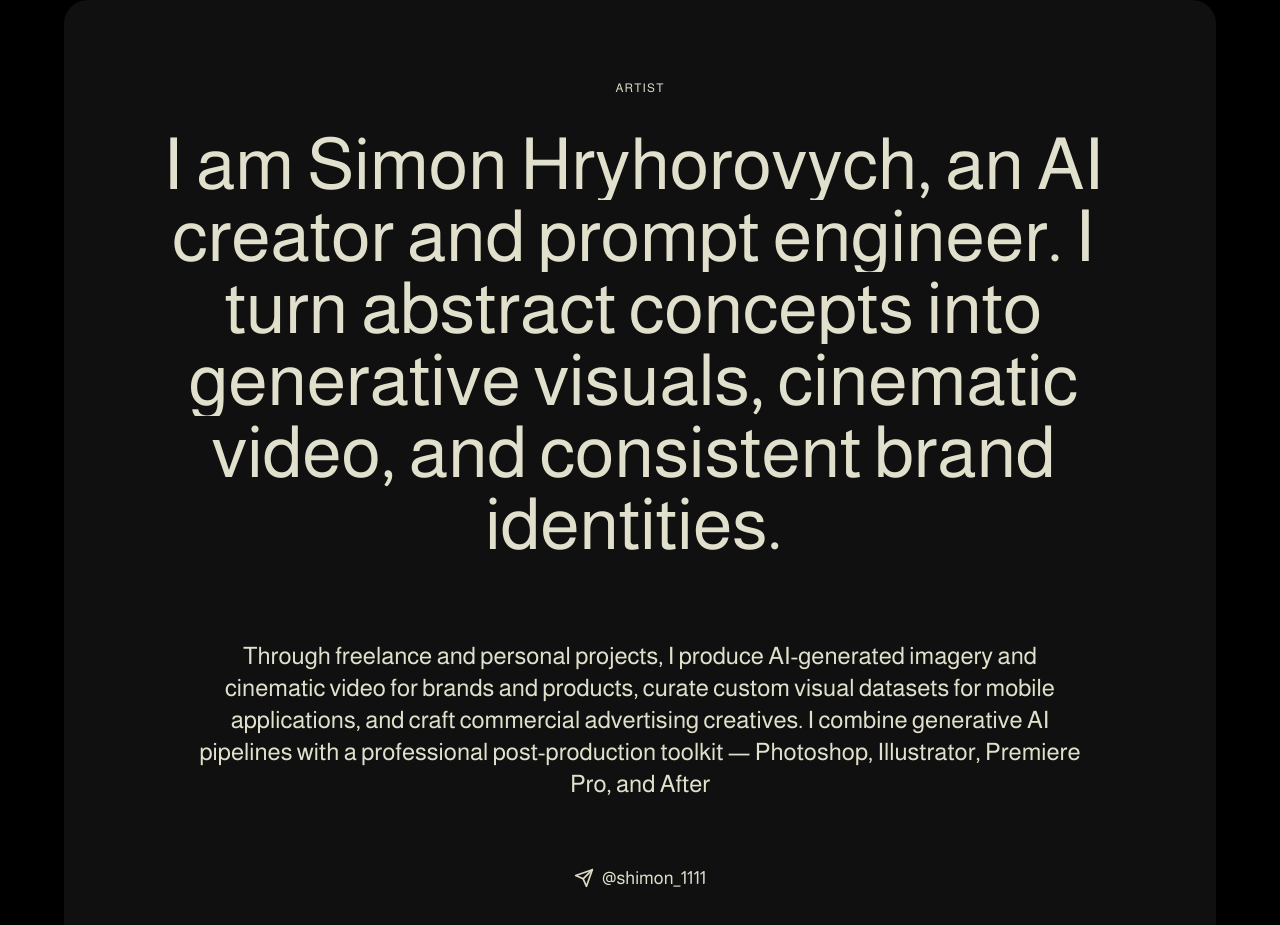
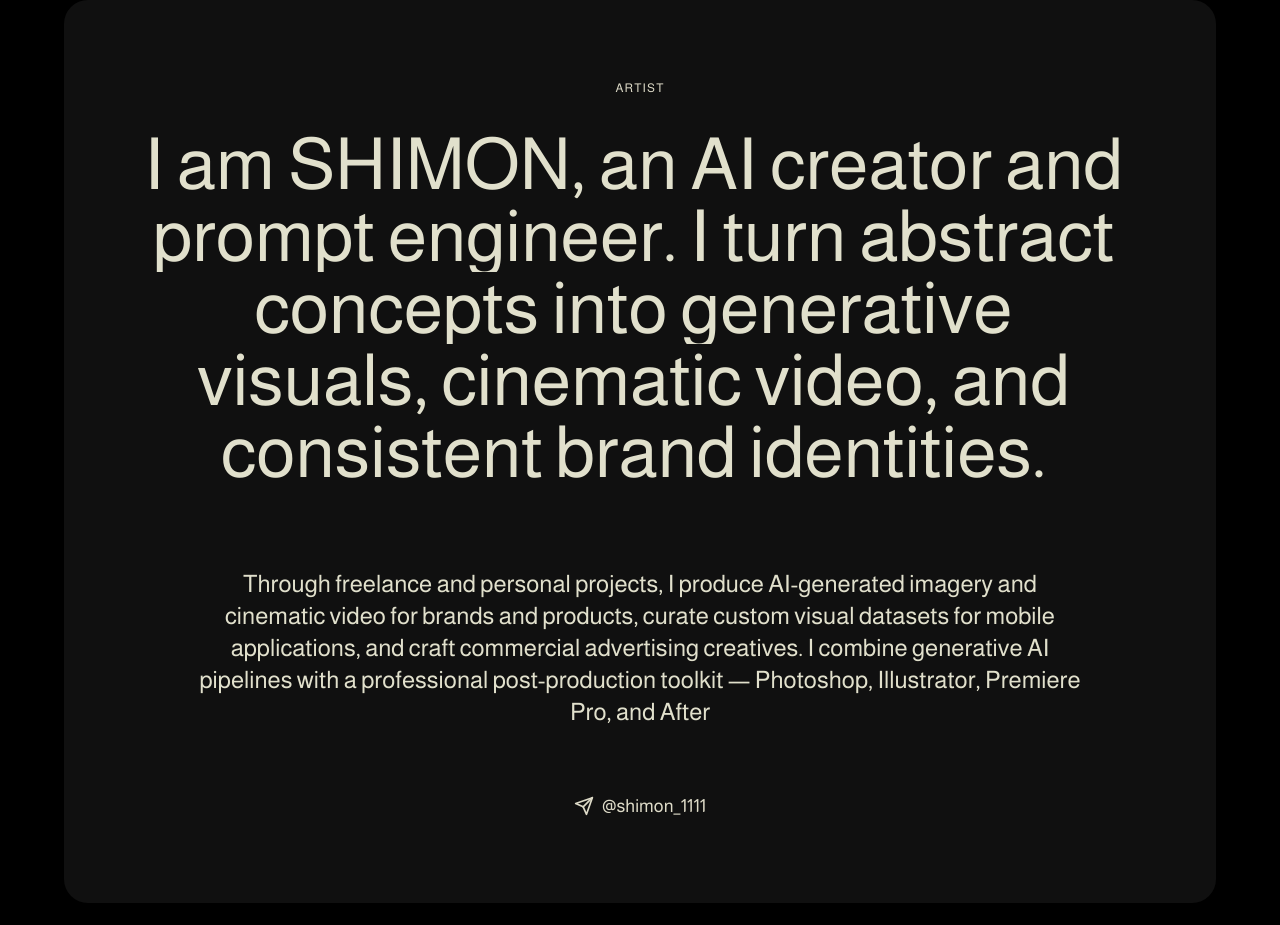
Before and after one commit to MrPreysan/portfolio, a React (Vite) app: page / in a window 1280 px wide. Shown: the part 2720-3645 px from the top of the page. Built offline with nearby package versions, Linux system fonts and the light colour scheme.

Commit message:
Change name in About heading to SHIMON

```diff
--- a/src/components/sections/About.tsx
+++ b/src/components/sections/About.tsx
@@ -45,7 +45,7 @@ export default function About() {
         >
           <WordsPullUpMultiStyle
             segments={[
-              { text: 'I am Simon Hryhorovych,', className: 'font-normal' },
+              { text: 'I am SHIMON,', className: 'font-normal' },
               { text: 'an AI creator and prompt engineer.', className: 'font-normal' },
               { text: 'I turn abstract concepts into generative visuals, cinematic video, and consistent brand identities.', className: 'font-normal' },
             ]}
```
